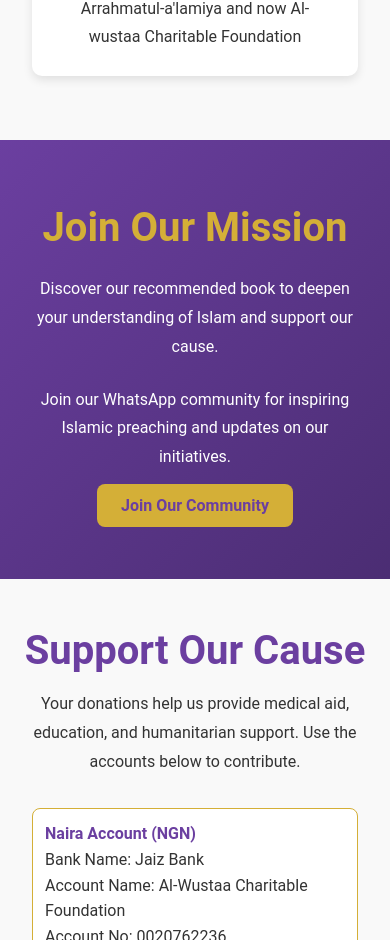
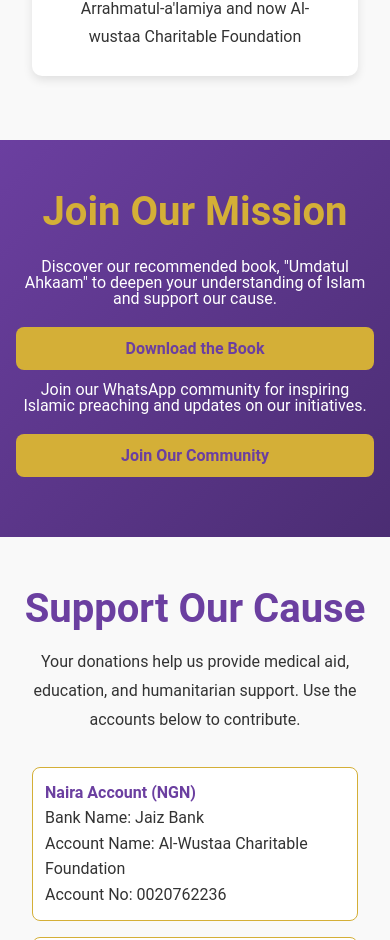
Before and after one commit to Imrexxx-OG/al-wustaa-charity, a React (Create React App) app: page / in a window 390 px wide. Shown: the part 5093-6033 px from the top of the page. Built offline with nearby package versions, Linux system fonts and the light colour scheme.

Commit message:
happy new year, first commit of 2026

```diff
--- a/src/App.css
+++ b/src/App.css
@@ -329,7 +329,7 @@ body {
 
 /* Book Promo */
 .book-promo {
-  padding: 4rem 2rem;
+  padding: 4rem 2rem; /* Moved section padding here */
   background: linear-gradient(135deg, #6B3FA0 0%, #4B2D73 100%); /* Purple gradient */
   color: #FFFFFF; /* White */
   text-align: center;
@@ -339,29 +339,42 @@ body {
   font-size: 2.5rem;
   margin-bottom: 1.5rem;
   color: #D4AF37; /* Gold */
-  font-weight: 700
+  font-weight: 700;
 }
 
 .book-promo p {
   max-width: 900px;
-  margin: 0 auto 1.5rem;
-  line-height: 1.8;
+  margin: 0 auto 0.5rem;
+  line-height: 1;
 }
 
 .book-promo a {
-  color: #6B3FA0; /* Purple */
+  display: inline-block; /* Ensures proper button behavior */
+  color: #6B3FA0; /* Purple text */
   background-color: #D4AF37; /* Gold */
-  padding: 0.75rem 1.5rem; /* Larger button */
+  padding: 0.75rem 1.25rem; /* Button padding */
   border-radius: 8px;
   text-decoration: none;
   font-weight: 600;
   transition: background-color 0.3s ease;
+  margin: 1rem 0; /* Spacing between elements */
 }
 
 .book-promo a:hover {
   background-color: #B8972F; /* Darker gold on hover */
 }
 
+/* Mobile-specific styles (add to @media if needed) */
+@media (max-width: 768px) {
+  .book-promo {
+    padding: 3rem 1rem; /* Reduced for mobile */
+  }
+
+  .book-promo a {
+    width: 100%; /* Full-width buttons on mobile */
+    margin: 0.75rem 0;
+  }
+}
 
 /* Footer */
 .footer {
--- a/src/components/BookPromo.js
+++ b/src/components/BookPromo.js
@@ -6,8 +6,15 @@ function BookPromo() {
       <h2>Join Our Mission</h2>
       <p>
         {/* Add details about the book you want to promote here */}
-        Discover our recommended book to deepen your understanding of Islam and support our cause.
+        Discover our recommended book, "Umdatul Ahkaam" to deepen your understanding of Islam and support our cause.
       </p>
+      <a
+        href="/book.pdf"
+        download="Umdatul-Ahkam.pdf"
+        className="download-button"
+      >
+        Download the Book
+      </a>
       <p>
         Join our WhatsApp community for inspiring Islamic preaching and updates on our initiatives.
       </p>
```
Also changed, not shown: 1 other file (tests, documents, lock files or other folders).
